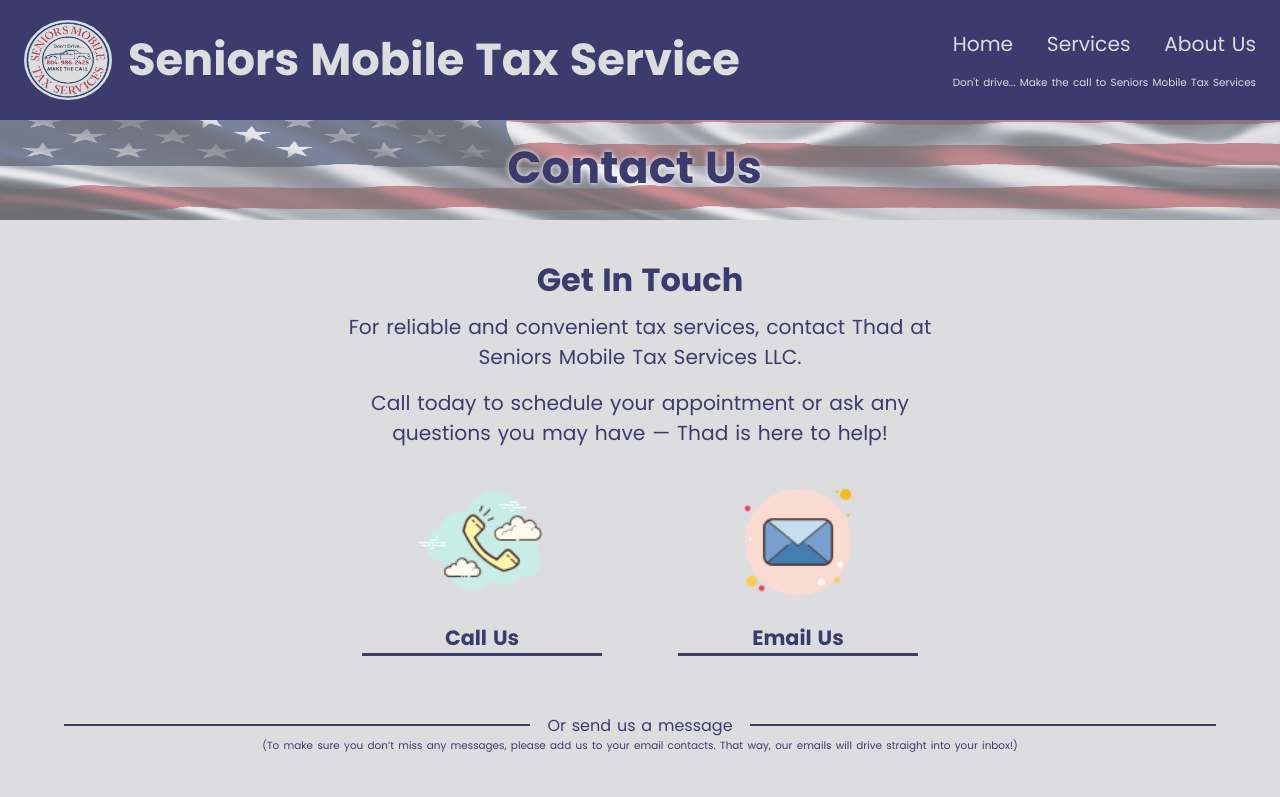
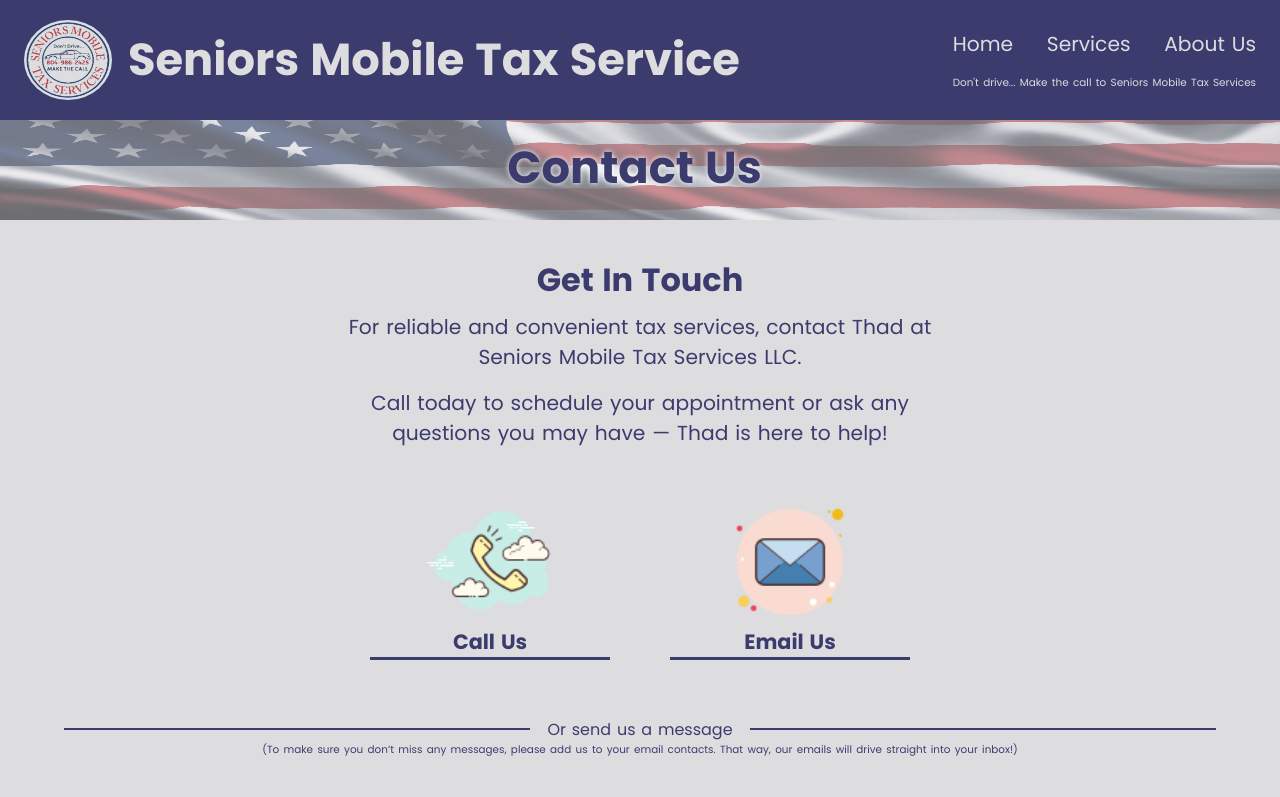
Before and after one commit to BeeDev-ValorCollective/smts, a React (Vite) app: page /contact in a window 1280 px wide. Shown: the top 797 px of the page. Built offline with nearby package versions, Linux system fonts and the light colour scheme; no server answers.

Commit message:
spacing edit

```diff
--- a/src/components/ContactComponents/ContactHeader/contactHeader.css
+++ b/src/components/ContactComponents/ContactHeader/contactHeader.css
@@ -10,12 +10,16 @@
     align-items: center;
     justify-content: center;
 
+    p {
+        text-align: center;
+        margin: 8px 0;
+    }
+
     .contact_methods {
         display: flex;
         flex-direction: column;
         align-items: center;
         justify-content: center;
-        gap: 16px;
 
         .contact_type {
             display: flex;
@@ -26,7 +30,7 @@
 
             img {
                 height: 140px;
-                margin: 16px
+                margin: 36px 0 0
             }
 
             h4 {
@@ -38,13 +42,6 @@
                 border-bottom: 3px solid var(--black);
             }
         }
-    }
-
-
-
-    p {
-        text-align: center;
-        margin: 8px 0;
     }
 }
 
```
